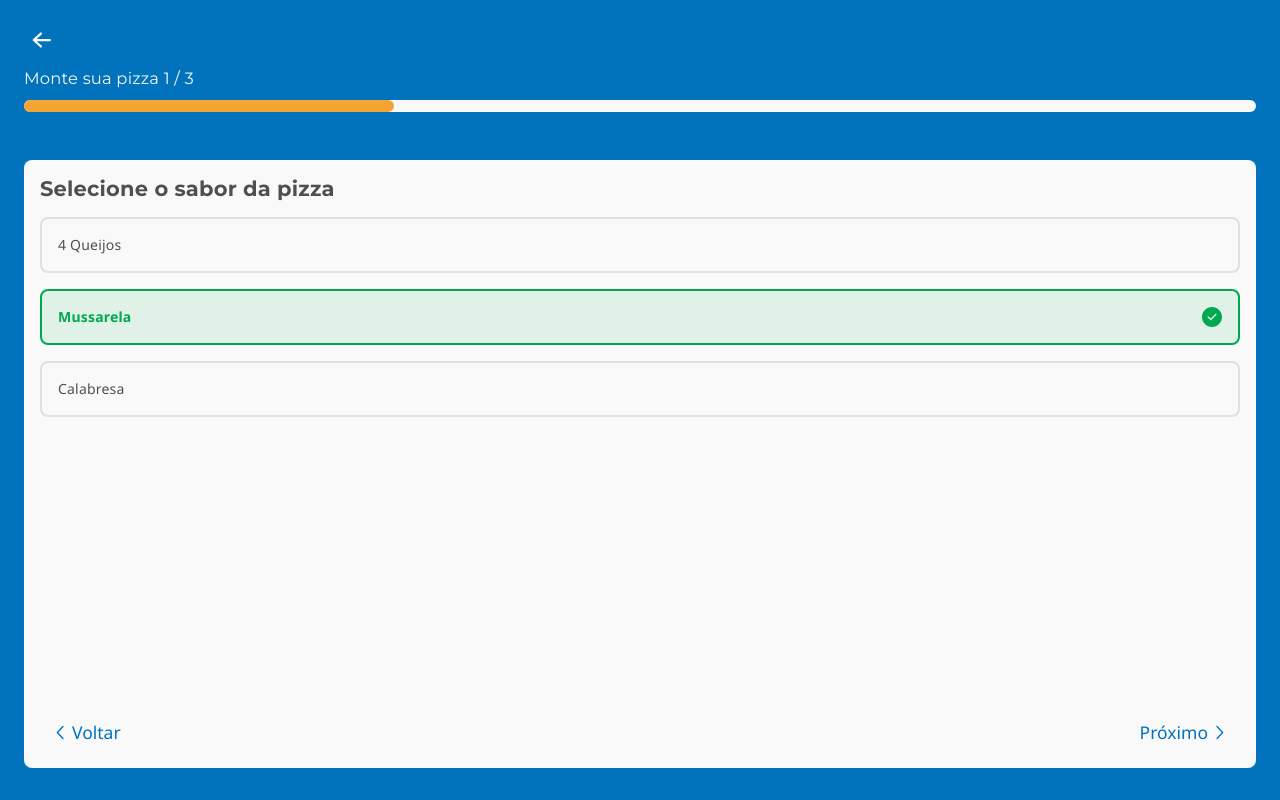
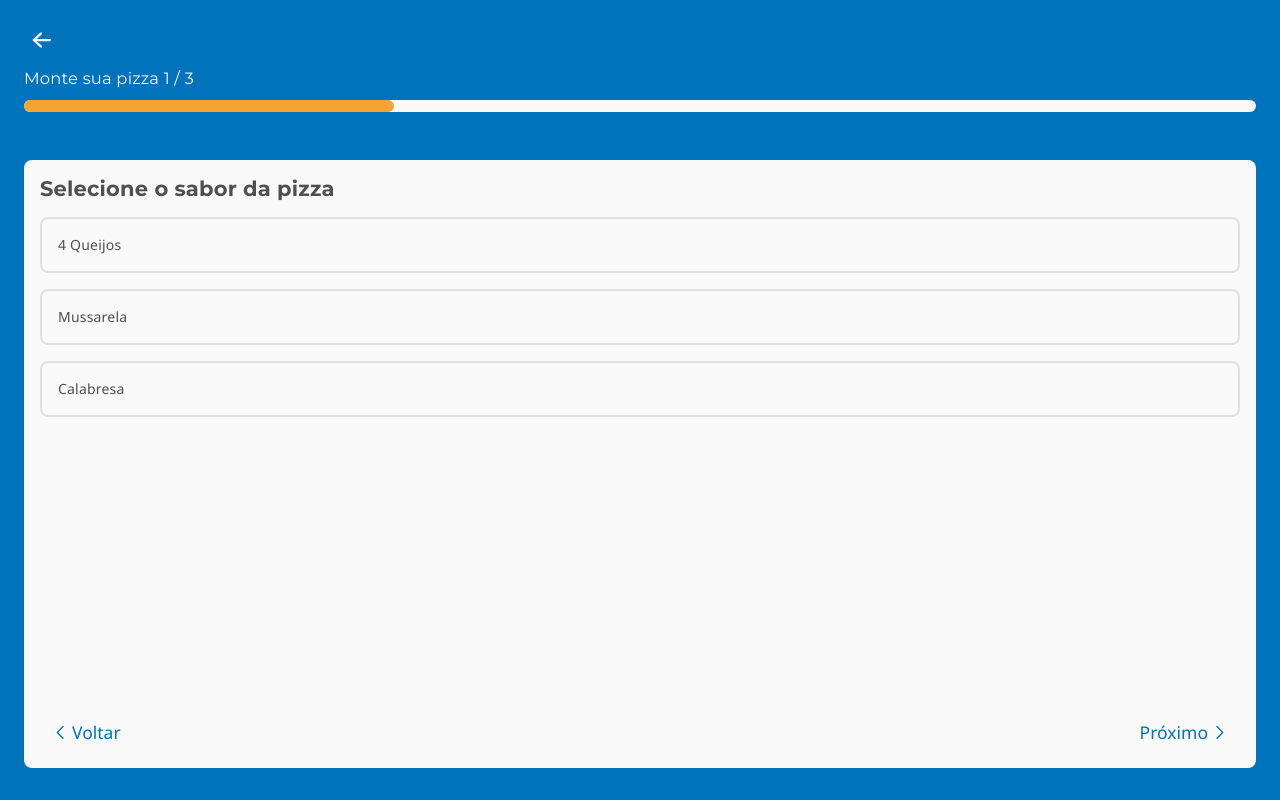
Before and after one commit to Nimbo1999/nextjs-redux-pizza, a Next.js app: page /monte-sua-pizza in a window 1280 px wide. Built offline with nearby package versions, Linux system fonts and the light colour scheme.

Commit message:
Add some logic to radio buttons

```diff
--- a/src/components/header-navigation/index.tsx
+++ b/src/components/header-navigation/index.tsx
@@ -1,3 +1,5 @@
+
+import { useRouter } from 'next/router';
 
 import { HeaderNavigationContainer, ProgressWrapper, Progress } from './styled.header-navigation';
 
@@ -6,9 +8,15 @@ import Button from '../button';
 import Arrow from '../../assets/icons/arrow';
 
 function HeaderNavigation() {
+    const router = useRouter();
+
     return (
         <HeaderNavigationContainer>
-            <Button variant="small" type="button">
+            <Button
+                variant="small"
+                type="button"
+                onClick={() => router.back()}
+            >
                 <Arrow />
             </Button>
 
--- a/src/components/monte-pizza-content/index.tsx
+++ b/src/components/monte-pizza-content/index.tsx
@@ -1,3 +1,4 @@
+import { ChangeEvent, FormEvent, useState } from 'react';
 import { useTheme } from 'styled-components';
 
 import { MontePizzaContentContainer, PizzaForm, GroupInput, FormFooter } from './styles.monte-pizza-content';
@@ -9,22 +10,33 @@ import ChevronRight from '../../assets/icons/chevron-right';
 
 function MontePizzaContent() {
     const theme = useTheme();
+    const [selectedValue, setSelectedValue] = useState('');
+
+    function handleChange(event: ChangeEvent<HTMLInputElement>) {
+        setSelectedValue(event.target.value);
+    }
+
+    function handleSubmit(event: FormEvent<HTMLFormElement>) {
+        event.preventDefault();
+
+        console.log(selectedValue);
+    }
 
     return (
         <MontePizzaContentContainer>
-            <PizzaForm>
+            <PizzaForm onSubmit={handleSubmit}>
                 <h2>Selecione o sabor da pizza</h2>
 
                 <GroupInput>
-                    <RadioButton seleted={ false } value="t1" id="t1">
+                    <RadioButton seleted={ selectedValue === 't1' } value="t1" id="t1" name="pizza-type" onChange={handleChange}>
                         4 Queijos
                     </RadioButton>
 
-                    <RadioButton seleted={ true } value="t2" id="t2">
+                    <RadioButton seleted={ selectedValue === 't2' } value="t2" id="t2" name="pizza-type" onChange={handleChange}>
                         Mussarela
                     </RadioButton>
 
-                    <RadioButton seleted={ false } value="t3" id="t3">
+                    <RadioButton seleted={ selectedValue === 't3' } value="t3" id="t3" name="pizza-type" onChange={handleChange}>
                         Calabresa
                     </RadioButton>
                 </GroupInput>
@@ -35,7 +47,7 @@ function MontePizzaContent() {
                         <span style={{ marginLeft: theme.spacing(1) }}>Voltar</span>
                     </Button>
 
-                    <Button variant="link" type="button">
+                    <Button variant="link" type="submit">
                         <span style={{ marginRight: theme.spacing(1) }}>Próximo</span>
                         <ChevronRight />
                     </Button>
--- a/src/components/radio-buttons/index.tsx
+++ b/src/components/radio-buttons/index.tsx
@@ -3,7 +3,7 @@ import { RadioButtonContainer, RadioInput } from './styled.radio-buttons';
 import { RadioButtonsProps } from './radio-buttons.props';
 import CheckCircle from '../../assets/icons/check-circle';
 
-function RadioButton({ id = 'input-id', value, seleted, children }: RadioButtonsProps) {
+function RadioButton({ id = 'input-id', value, seleted, children, ...props }: RadioButtonsProps) {
     return (
         <RadioButtonContainer htmlFor={ id } selected={ seleted }>
             {children}
@@ -14,6 +14,8 @@ function RadioButton({ id = 'input-id', value, seleted, children }: RadioButtons
                 hidden
                 id={ id }
                 value={ value }
+                type="radio"
+                { ...props }
             />
         </RadioButtonContainer>
     )
--- a/src/components/radio-buttons/styled.radio-buttons.ts
+++ b/src/components/radio-buttons/styled.radio-buttons.ts
@@ -9,9 +9,10 @@ const RadioButtonContainer = styled.label<RadioButtonContainerProps>`
     padding: ${({theme}) => theme.spacing(2)};
     border: 2px solid ${({theme}) => theme.pallet.lightGrey};
     border-radius: ${({theme}) => theme.spacing(1)};
-    transition: opacity 250ms ease-out;
+    transition: all 250ms ease-out;
 
     & > svg {
+        transition: opacity 250ms ease-out;
         opacity: 0;
     }
 
@@ -19,7 +20,6 @@ const RadioButtonContainer = styled.label<RadioButtonContainerProps>`
         border: 2px solid ${({theme}) => theme.pallet.success};
         background-color: rgba(0, 168, 78, 0.1);
         color: ${({theme}) => theme.pallet.success};
-        font-weight: 600;
 
         & > svg {
             opacity: 1;
```
